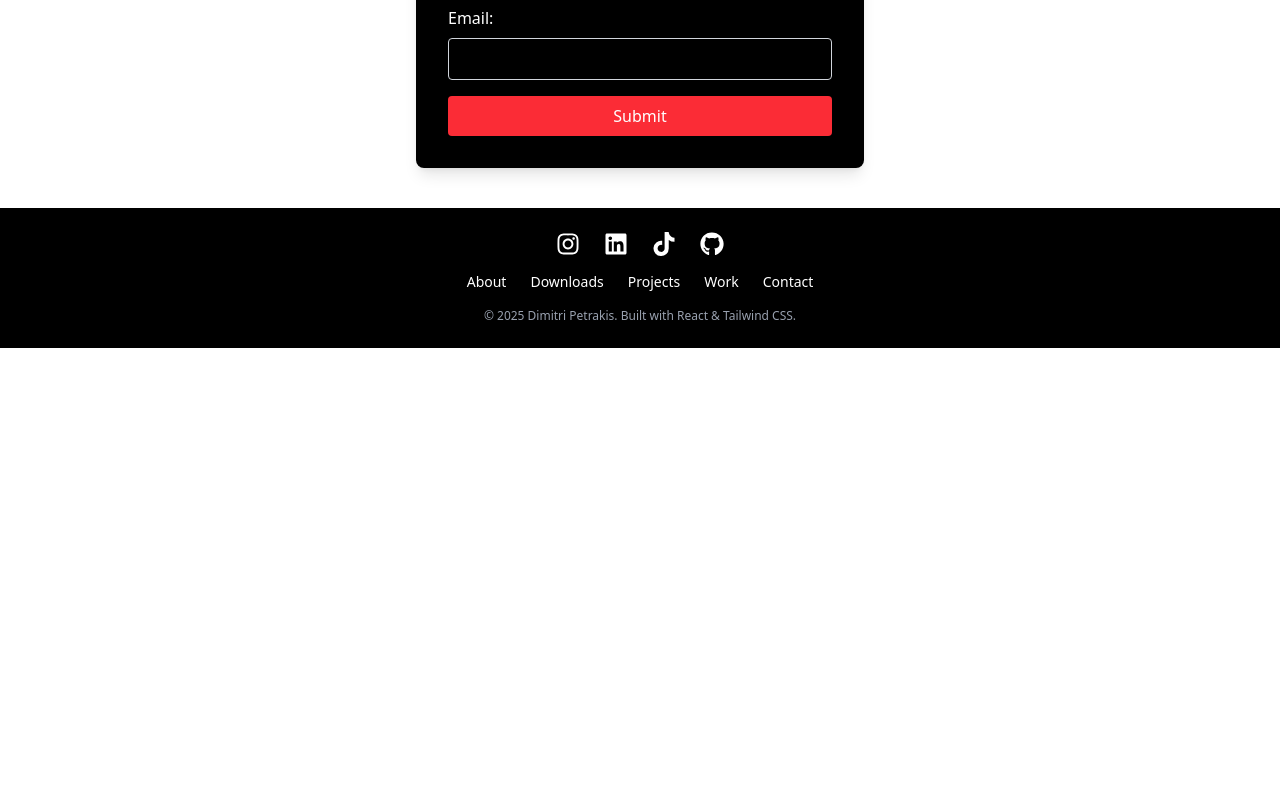
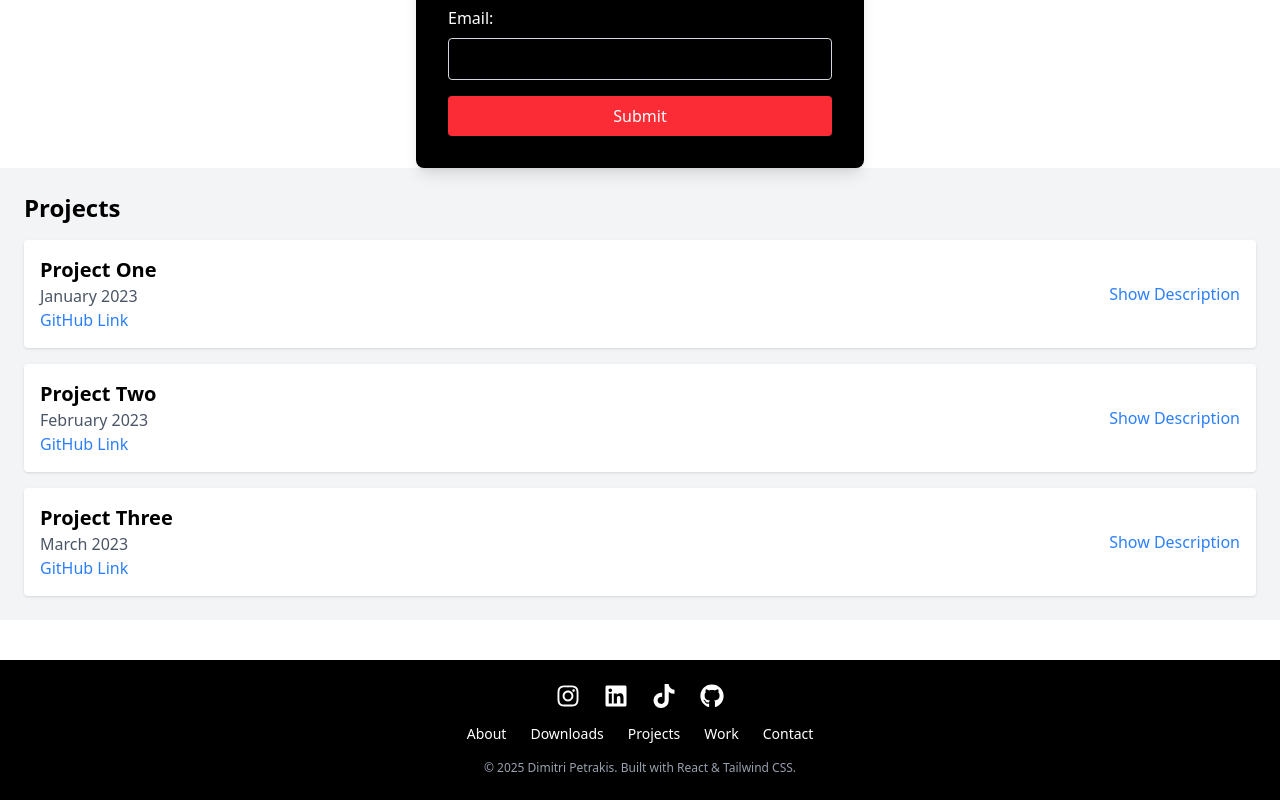
Before and after one commit to mitso2005/portfolio, a React (Vite) app in the folder my-portfolio/: page / in a window 1280 px wide. Shown: the part 874-1674 px from the top of the page. Before the commit the page ends 1222 px from the top, so only its background shows below. Built offline with nearby package versions, Linux system fonts and the light colour scheme.

Commit message:
added dodgy projects

```diff
--- a/my-portfolio/src/App.jsx
+++ b/my-portfolio/src/App.jsx
@@ -3,6 +3,7 @@ import Navbar from "./components/Navbar";
 import About from "./components/About";
 import Downloads from "./components/Downloads";
 import Footer from "./components/Footer";
+import Projects from "./components/Projects";
 
 function App() {
   return (
@@ -10,6 +11,7 @@ function App() {
       <Navbar />
       <About />
       <Downloads />
+      <Projects />
       <Footer />
     </div>
   );
--- a/my-portfolio/src/components/Downloads.jsx
+++ b/my-portfolio/src/components/Downloads.jsx
@@ -10,7 +10,7 @@ const Downloads = () => {
 
     const handleSubmit = async (e) => {
         e.preventDefault();
-        // Replace with your email service API endpoint
+        // Replace with email service API endpoint
         const response = await fetch('/api/subscribe', {
             method: 'POST',
             headers: {
@@ -27,7 +27,7 @@ const Downloads = () => {
     };
 
     return (
-        <div className="flex items-center justify-center h-1/2 bg-white">
+        <div className="flex items-center justify-center bg-white">
             <div className="bg-black p-8 rounded-lg shadow-lg w-full max-w-md">
                 <h2 className="text-white text-2xl mb-4">Get Your Free Notion Template</h2>
                 <form onSubmit={handleSubmit} className="space-y-4">
@@ -39,7 +39,7 @@ const Downloads = () => {
                             name="email"
                             value={email}
                             onChange={handleChange}
-                            className="w-full p-2 border border-gray-300 rounded"
+                            className="w-full p-2 border border-gray-300 rounded bg-black text-white"
                             required
                         />
                     </div>
--- a/my-portfolio/src/components/Projects.jsx
+++ b/my-portfolio/src/components/Projects.jsx
@@ -0,0 +1,61 @@
+import React, { useState } from 'react';
+
+const projects = [
+    {
+        name: 'Project One',
+        date: 'January 2023',
+        github: 'https://github.com/username/project-one',
+        description: 'This is a brief description of Project One.'
+    },
+    {
+        name: 'Project Two',
+        date: 'February 2023',
+        github: 'https://github.com/username/project-two',
+        description: 'This is a brief description of Project Two.'
+    },
+    {
+        name: 'Project Three',
+        date: 'March 2023',
+        github: 'https://github.com/username/project-three',
+        description: 'This is a brief description of Project Three.'
+    }
+];
+
+const Projects = () => {
+    const [openProject, setOpenProject] = useState(null);
+
+    const toggleProject = (index) => {
+        setOpenProject(openProject === index ? null : index);
+    };
+
+    return (
+        <div className="p-6 bg-gray-100">
+            <h2 className="text-2xl font-bold mb-4">Projects</h2>
+            <ul className="space-y-4">
+                {projects.map((project, index) => (
+                    <li key={index} className="bg-white p-4 rounded shadow">
+                        <div className="flex justify-between items-center">
+                            <div>
+                                <h3 className="text-xl font-semibold cursor-pointer" onClick={() => toggleProject(index)}>
+                                    {project.name}
+                                </h3>
+                                <p className="text-gray-600">{project.date}</p>
+                                <a href={project.github} className="text-blue-500" target="_blank" rel="noopener noreferrer">
+                                    GitHub Link
+                                </a>
+                            </div>
+                            <button onClick={() => toggleProject(index)} className="text-blue-500">
+                                {openProject === index ? 'Hide' : 'Show'} Description
+                            </button>
+                        </div>
+                        {openProject === index && (
+                            <p className="mt-4 text-gray-700">{project.description}</p>
+                        )}
+                    </li>
+                ))}
+            </ul>
+        </div>
+    );
+};
+
+export default Projects;
```
